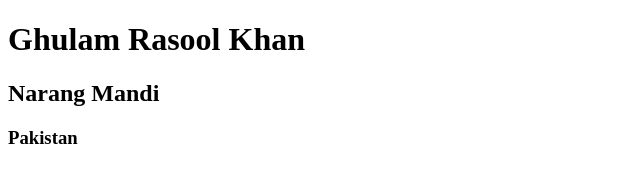
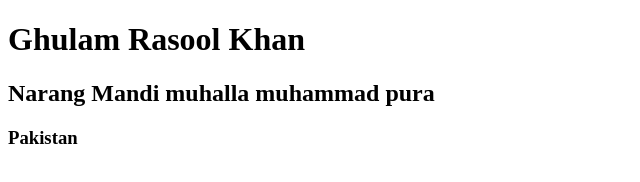
Before and after one commit to Ghulam-Rasool-Khan/haha, a plain HTML site: page index.html in a window 1280 px wide. Shown: the whole page, without its empty margins (0-640 px from the left). Drawn offline with Linux system fonts and the light colour scheme.

Commit message:
change city name

```diff
--- a/index.html
+++ b/index.html
@@ -7,7 +7,7 @@
   </head>
   <body>
     <h1>Ghulam Rasool Khan</h1>
-    <h2>Narang Mandi</h2>
+    <h2>Narang Mandi muhalla muhammad pura</h2>
     <h3>Pakistan</h3>
 
   </body>
```
